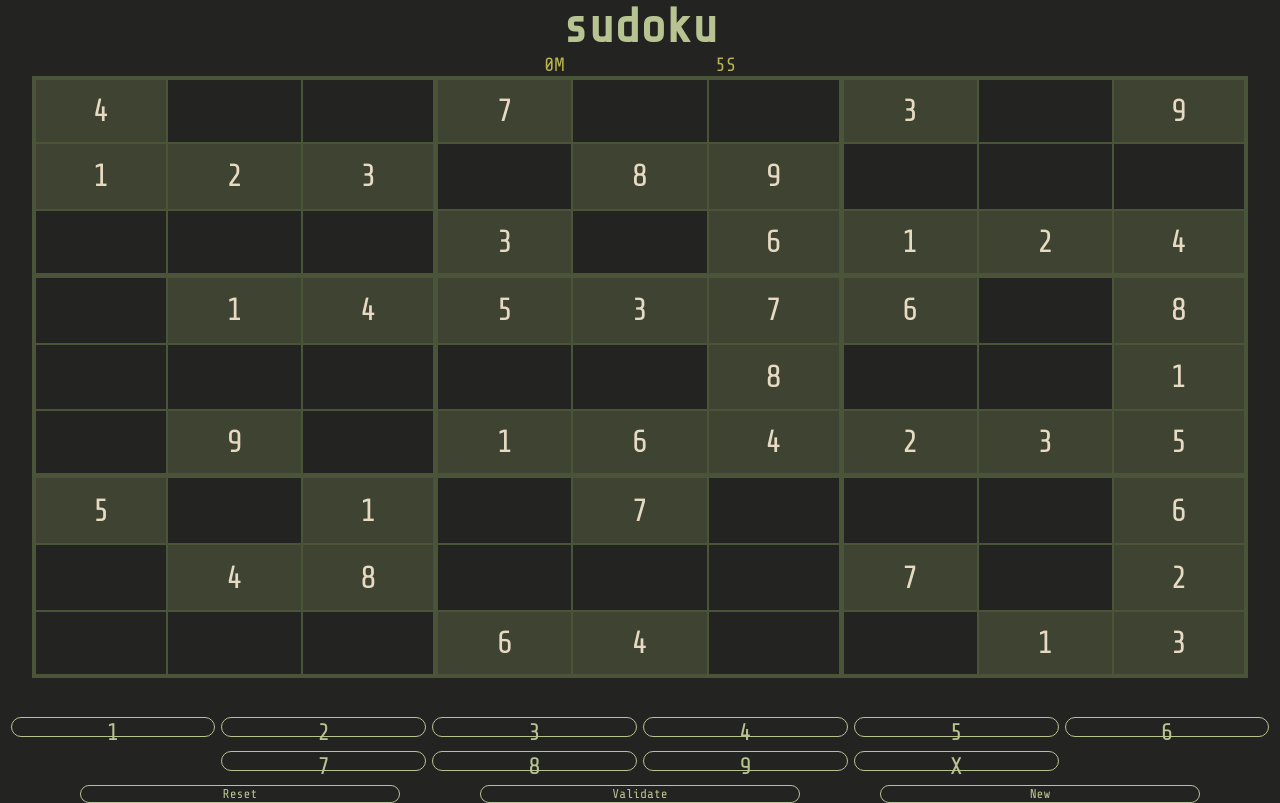
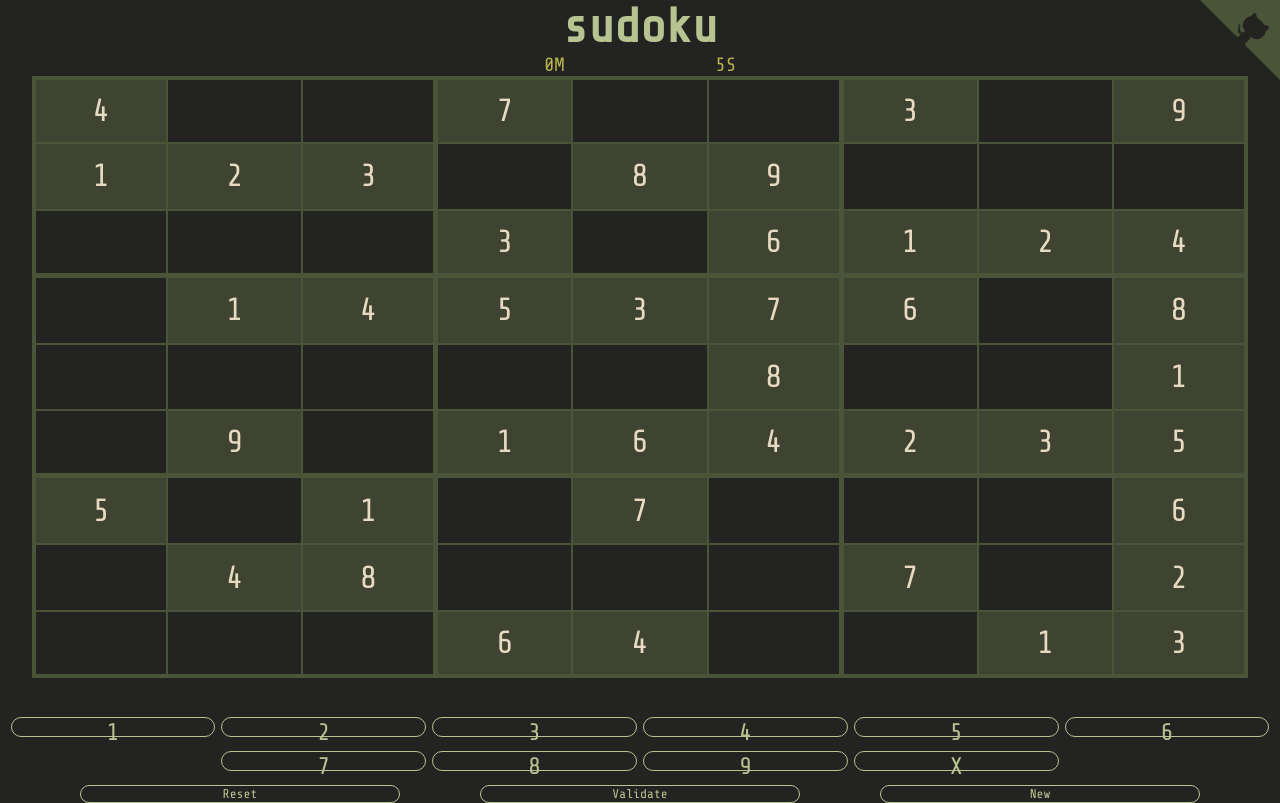
Before and after one commit to 5tupidmuffin/sudoku, a website built with webpack: page public/index.html in a window 1280 px wide. Built offline with nearby package versions, Linux system fonts and the light colour scheme.

Commit message:
added github corner

```diff
--- a/public/index.html
+++ b/public/index.html
@@ -136,6 +136,13 @@
       </div>
     </div>
     <div class="modal">Solved!</div>
+    <a
+      href="https://github.com/5tupidmuffin/sudoku"
+      target="_blank"
+      class="githubCorner"
+    >
+      <img src="/assets/github-corner.svg" alt="github repository" />
+    </a>
     <script src="bundle.js"></script>
   </body>
 </html>
--- a/public/styles.css
+++ b/public/styles.css
@@ -195,3 +195,9 @@ header h3 {
   justify-content: center;
   font-size: 1.5rem;
 }
+
+.githubCorner {
+  position: absolute;
+  top: 0;
+  right: 0;
+}
```
Also changed, not shown: public/assets/github-corner.svg (added).
